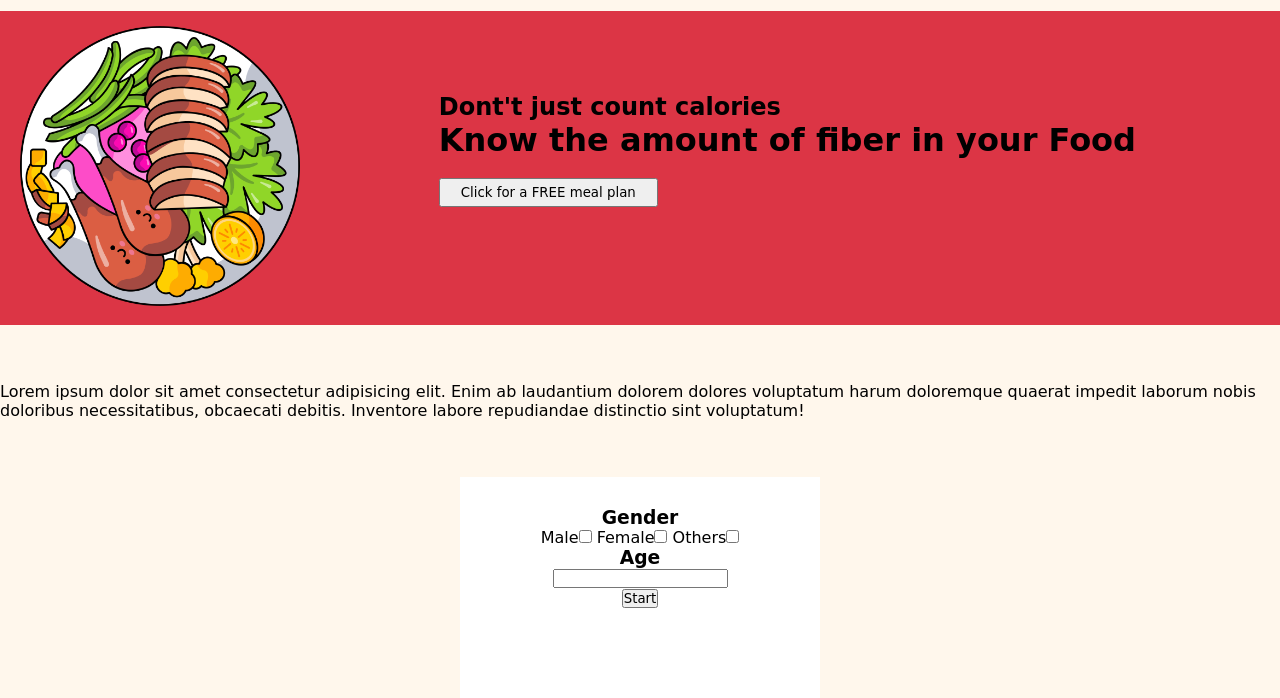
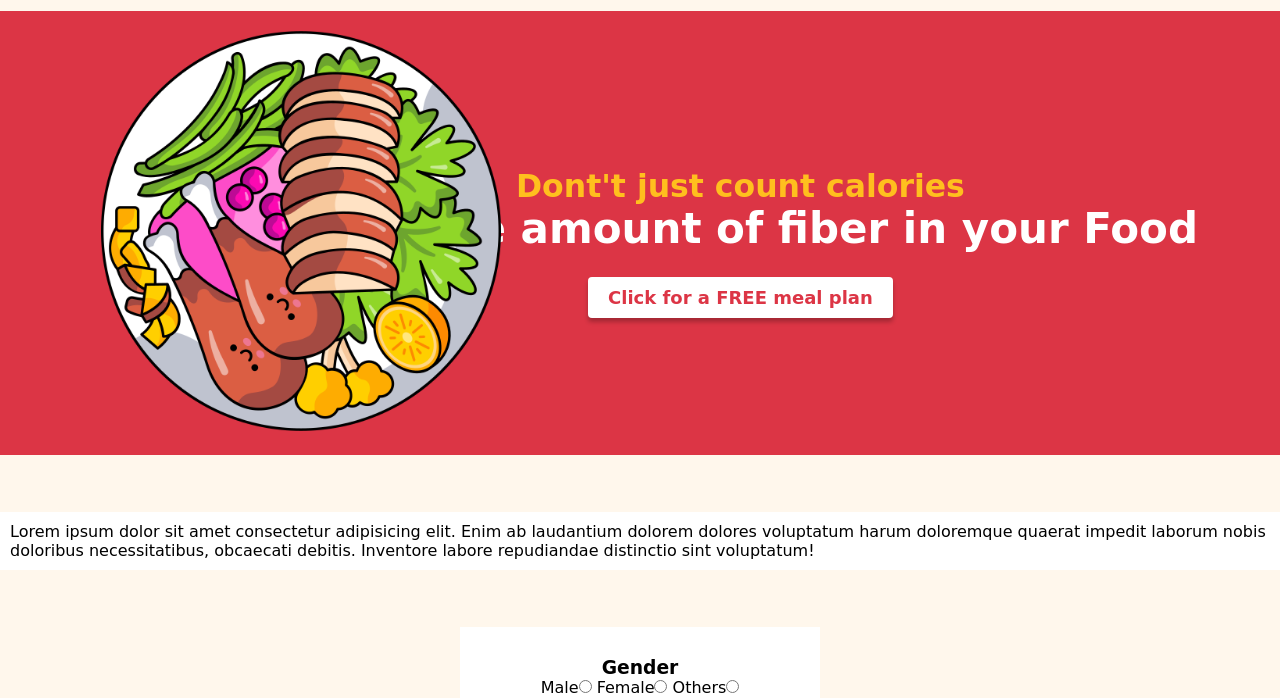
Before and after one commit to metaladmiral/Dr.Foodie, a plain HTML site: page page.html in a window 1280 px wide. Shown: the part 83-781 px from the top of the page. Drawn offline with Linux system fonts and the light colour scheme.

Commit message:
modification in page html css

```diff
--- a/page.css
+++ b/page.css
@@ -170,29 +170,59 @@ ul li a:hover{
 
   .banner {
     background-color: #dc3545;
-    padding-top: 15px;
-    padding-bottom: 15px;
+    padding-top: 20px;
+    padding-bottom: 20px;
     padding-left: 20px;
     padding-right: 20px;
+    align-items: center;
+    justify-content: center;
+  }
+
+  .bannerImg {
+    margin-left: 6.5%;
   }
 
   .bannerTagline {
+    text-align: center;
     float: right;
-    margin-top: -17.5%;
-    margin-right: 10%;
+    margin-top: -21.5%;
+    margin-right: 5%;
+    font-size: 21px;
+  }
+  #bannerLine1 {
+    color: #ffbf1e;
+  }
+  #bannerLine2 {
+    color: white;
   }
 
   .bannerButton {
-    padding: 5px;
     padding-left: 20px;
     padding-right: 20px;
+    padding-top: 10px;
+    padding-bottom: 10px;
+    border: 0px;
+    border-radius: 4px;
+    font-size: 18px;
+    color: #dc3545;
+    background-color: white;
+    text-decoration: none;
+    box-shadow: 0 4px 4px 0 rgba(0, 0, 0, 0.25);
+  }
+  .bannerButton:hover {
+    background-color: white;
+    color: black;
   }
 
   .mealFormCard {
-    background-color: rgb(255, 255, 255);
+    background-color: white;
     width: 300px;
     height: 250px;
     padding: 30px;
     justify-content: center;
     align-items: center;
   }
+  .bannerPara {
+    background-color: white;
+    padding: 10px;
+  }
--- a/page.html
+++ b/page.html
@@ -43,21 +43,21 @@
         <br>
 
         <div class="banner">
-            <div>
-                <img src="./images/dinner.png" height="280px">
+            <div class="bannerImg">
+                <img src="./images/dinner.png" height="400px">
             </div>
 
             <div class="bannerTagline">
-                <h2>Dont't just count calories</h2>
-                <h1>Know the amount of fiber in your Food</h1>
+                <h2 id="bannerLine1">Dont't just count calories</h2>
+                <h1 id="bannerLine2">Know the amount of fiber in your Food</h1>
                 <br>
-                <a href="#mealForm"><button type="submit" class="bannerButton">Click for a FREE meal plan</button></a>
+                <a href="#mealForm"><button type="submit" class="bannerButton"><b>Click for a FREE meal plan</b></button></a>
             </div>
         </div>
 <br>
 <br>
 <br>
-        <div>
+        <div class="bannerPara">
             <p>Lorem ipsum dolor sit amet consectetur adipisicing elit. Enim ab laudantium dolorem dolores voluptatum harum doloremque quaerat impedit laborum nobis doloribus necessitatibus, obcaecati debitis. Inventore labore repudiandae distinctio sint voluptatum!</p>
         </div>
 <br>
@@ -68,9 +68,9 @@
             <div class="mealFormCard">
                 <div>
                     <h3>Gender</h3>
-                    Male<input type="checkbox">
-                    Female<input type="checkbox">
-                    Others<input type="checkbox">
+                    Male<input type="radio">
+                    Female<input type="radio">
+                    Others<input type="radio">
                 </div>
                 <div>
                     <h3>Age</h3>
```
